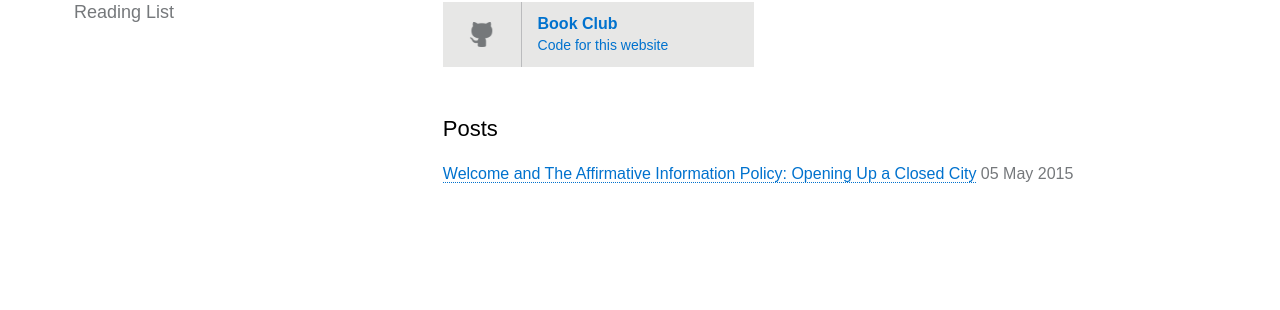
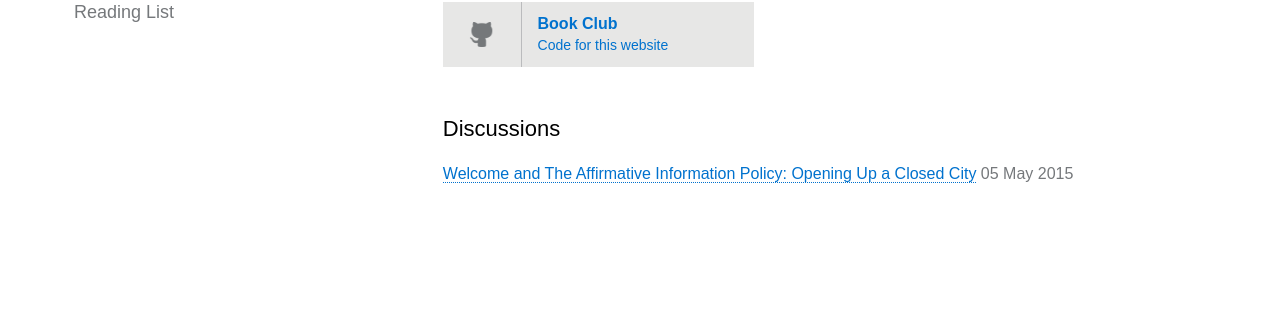
Before and after one commit to rebeccawilliams/bookclub, a Jekyll site: the page built from index.html, in a window 1280 px wide. Shown: the part 282-592 px from the top of the page. Built offline with Jekyll 4.4.1, drawn with Linux system fonts in a browser that asks for light colours.

Commit message:
Update index.html

```diff
--- a/index.html
+++ b/index.html
@@ -26,7 +26,7 @@ title: Civic Tech Book/Philosophy Club
 {% endif %}
 
 <div id="home">
-  <h2>Posts</h2>
+  <h2>Discussions</h2>
   <ul class="posts">
     {% for post in site.posts %}
       <li>
```
